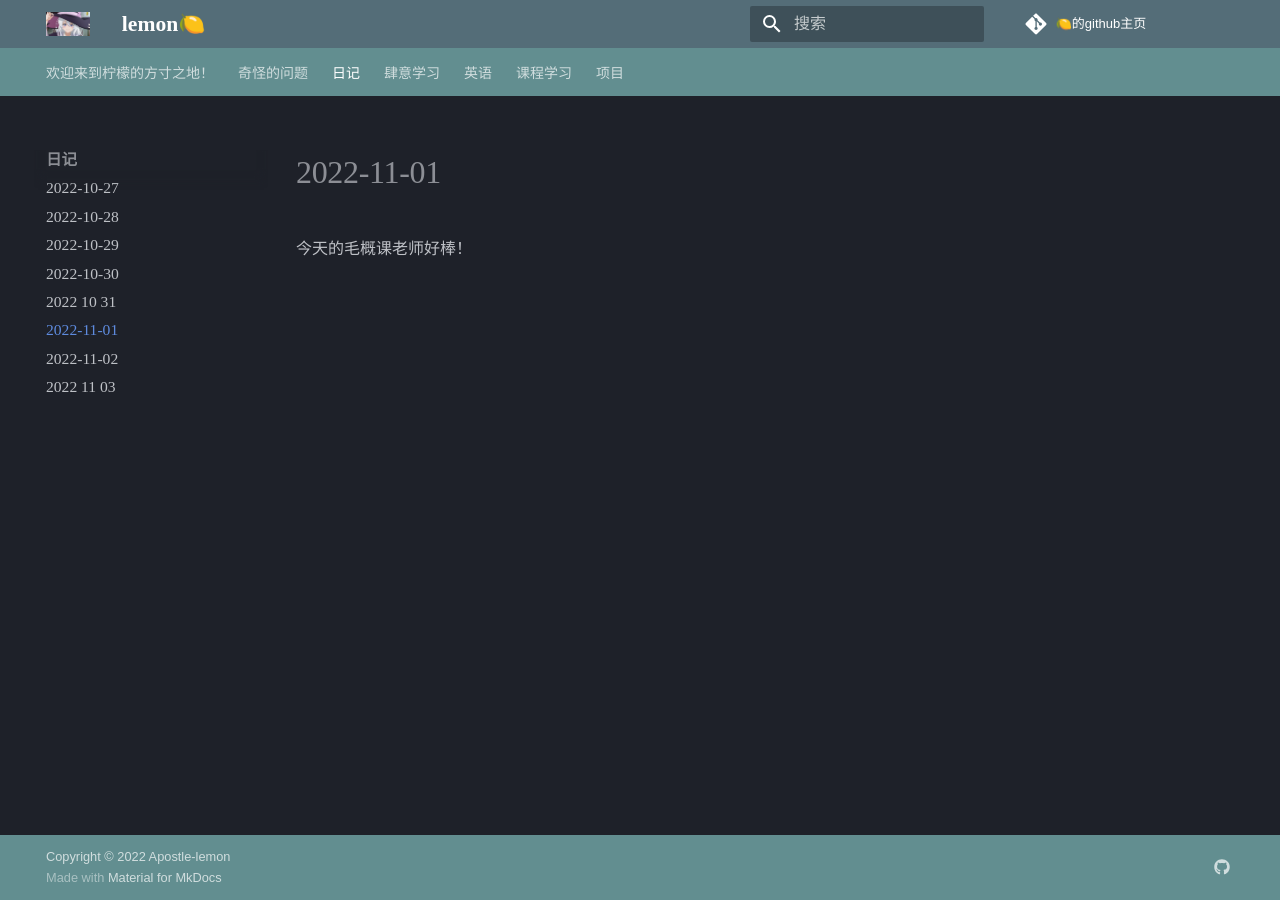
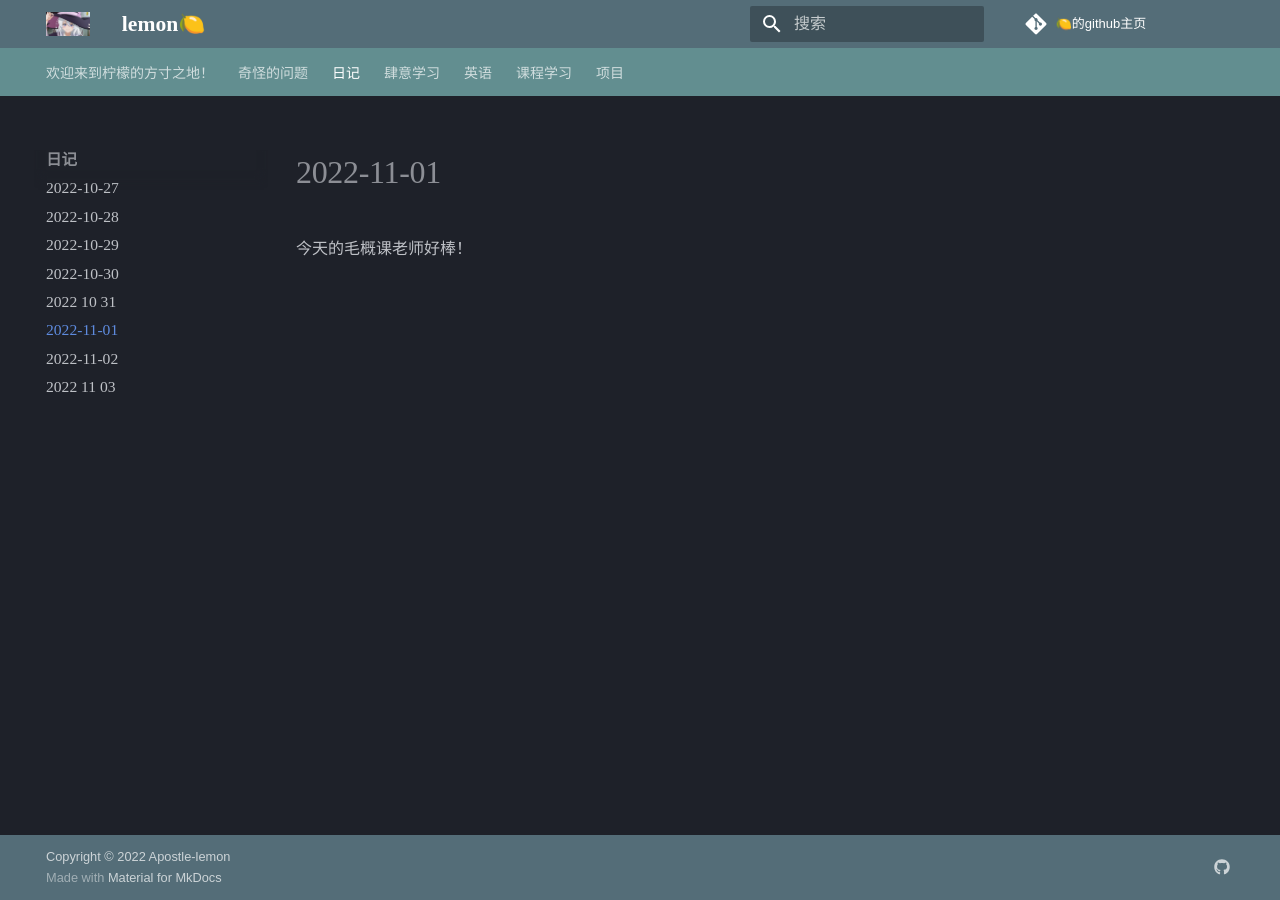
Before and after one commit to Apostle-lemon/Apostle-lemon.github.io, an MkDocs documentation site: the page built from docs/日记/2022-11-01.md, in a window 1280 px wide. Built offline with MkDocs 1.6.1 and Material for MkDocs 9.7.7, drawn with Linux system fonts in a browser that asks for light colours; some web fonts are replaced.

Commit message:
vault backup: 2022-11-03 23:00:17
Affected files:
docs/css/color.css

```diff
--- a/docs/css/color.css
+++ b/docs/css/color.css
@@ -7,6 +7,5 @@
 }
 
 .md-footer-meta {
-    /* background-color: GRB(84,109,120); */
-    background-color: #628E90;
+    background-color: rgb(84,109,120);
 }
```
